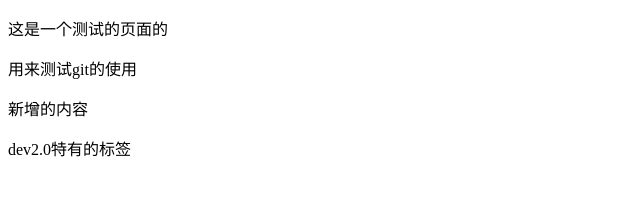
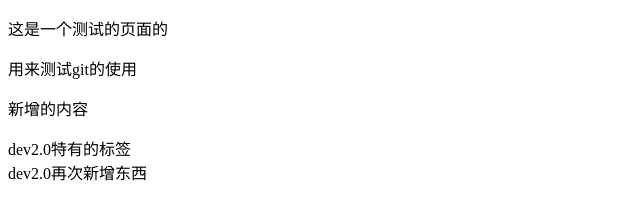
Before and after one commit to bjtuwanghui/git_test, a plain HTML site: page index.html in a window 1280 px wide. Shown: the whole page, without its empty margins (0-640 px from the left). Drawn offline with Linux system fonts and the light colour scheme.

Commit message:
dev2.0 新增的东西

```diff
--- a/index.html
+++ b/index.html
@@ -13,5 +13,6 @@
    <p>新增的内容</p>
 
    <div>dev2.0特有的标签</div>
+   <div>dev2.0再次新增东西</div>
 </body>
 </html>
```
